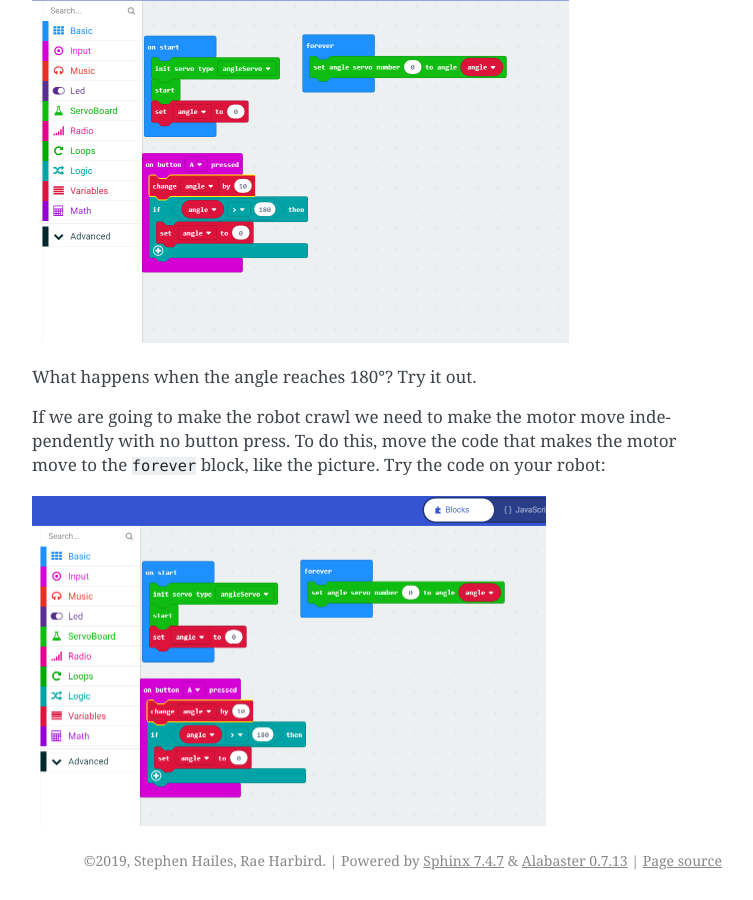
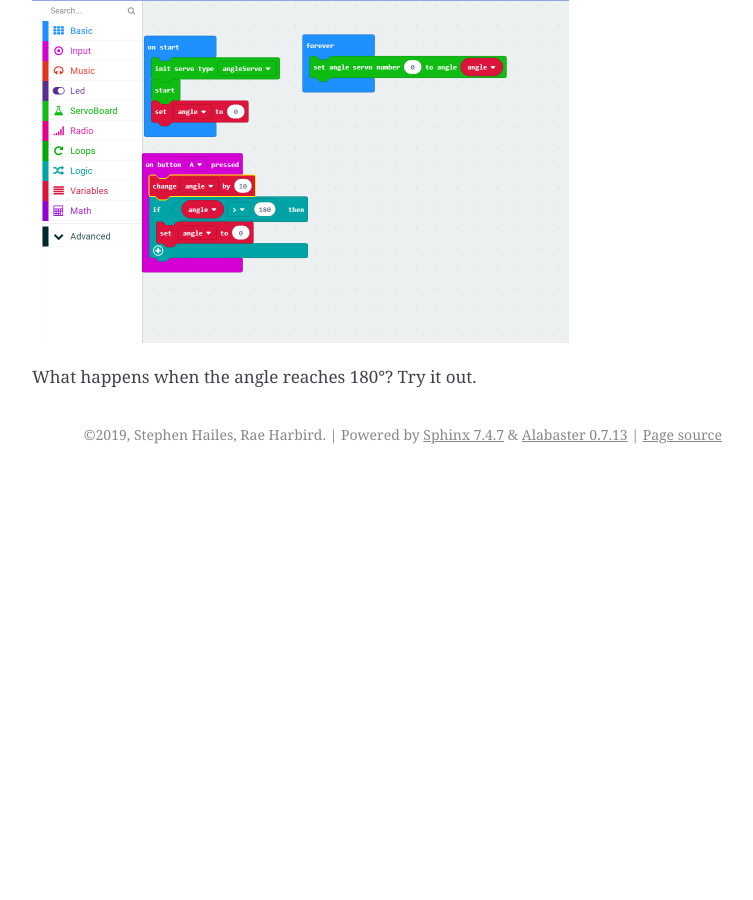
Before and after one commit to rharbird/ucl-microbit-robotics-readthedocs, a Sphinx documentation site: the page built from docs/source/movingMotors.rst, in a window 1280 px wide and 900 px high, scrolled down 1603 px. Shown: the whole window, without its empty margins (388-1141 px from the left). Built offline with Sphinx 7.4.7, drawn with Linux system fonts in a browser that asks for light colours; pages that are not in the unit, such as notebooks, are missing from menus; after the commit the page ends 2077 px from its top, so only the background shows below that.

Commit message:
Remove spurious instructions on the motor move page.

```diff
--- a/docs/source/movingMotors.rst
+++ b/docs/source/movingMotors.rst
@@ -29,8 +29,3 @@ Now you can add the rest of the code to change the angle of the motor when the b
   :scale: 50%
 
 What happens when the angle reaches 180°? Try it out.
-
-If we are going to make the robot crawl we need to make the motor move independently with no button press. To do this, move the code that makes the motor move to the ``forever`` block, like the picture. Try the code on your robot:
-
-.. image:: pictures/motorMove.png
-  :scale: 50%
```
